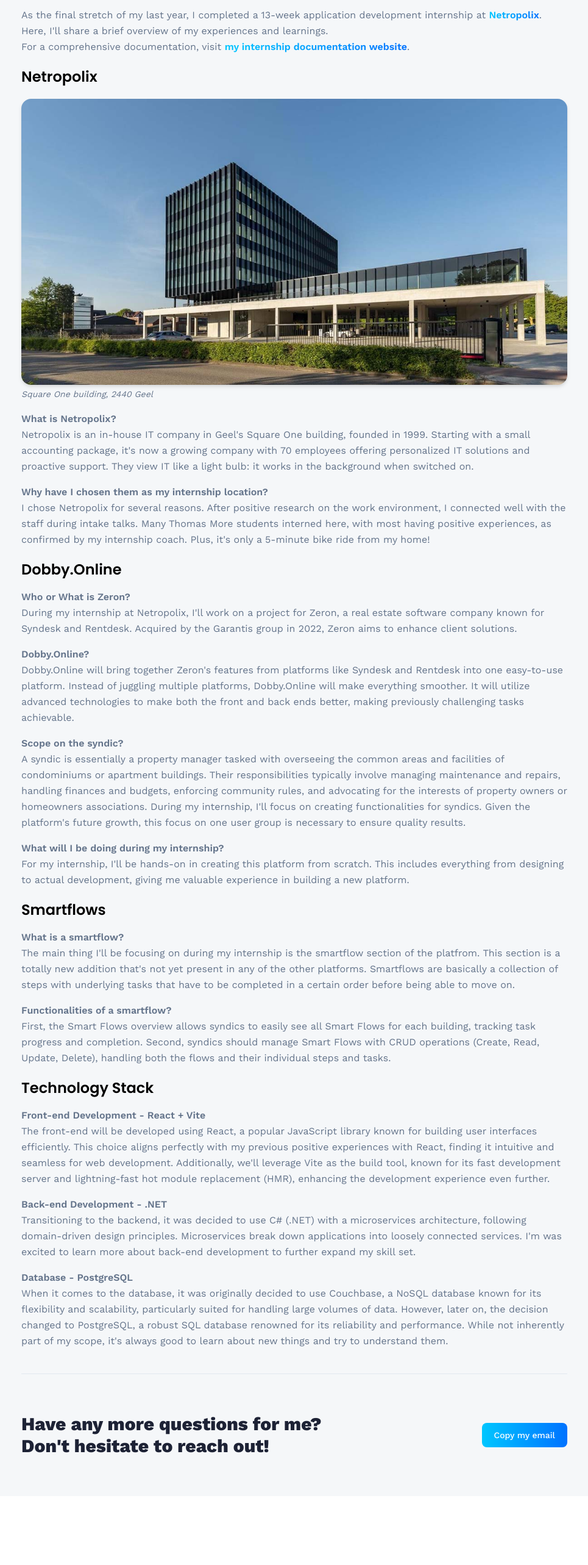
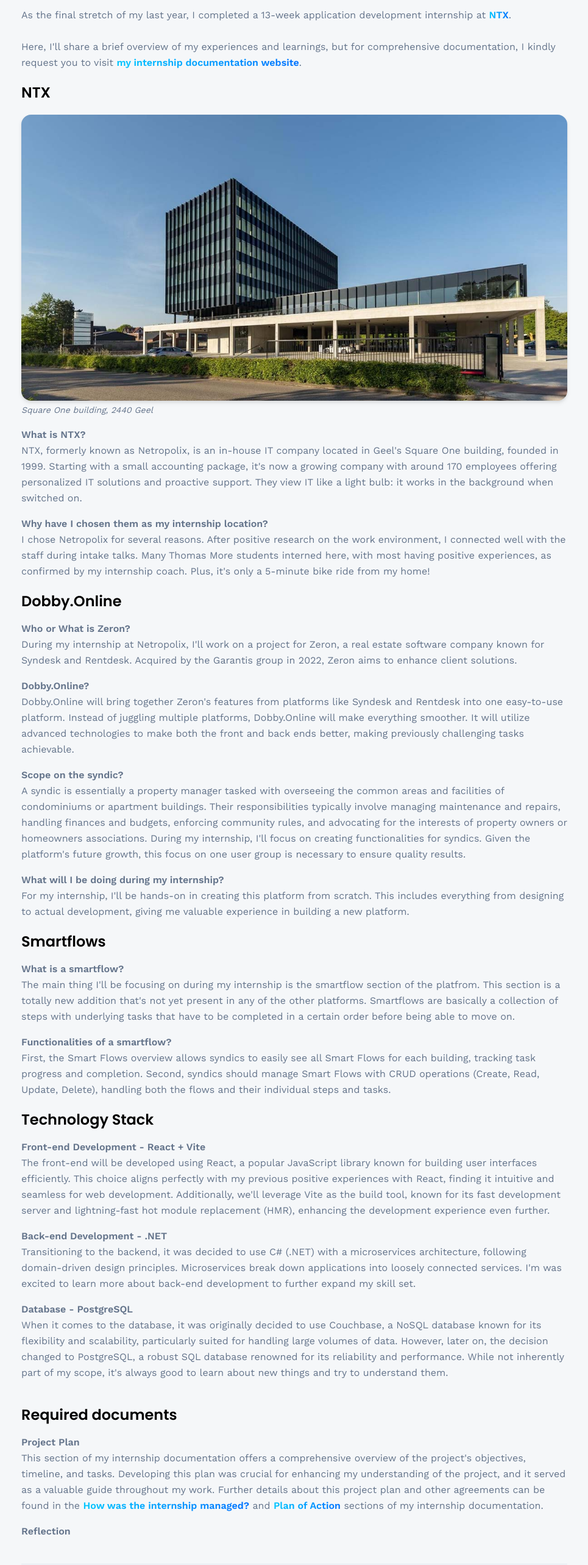
Before and after one commit to marnikmaes/3DPortfolio, a React (Vite) app in the folder portfolio/: page /internship in a window 1280 px wide. Shown: the part 200-2766 px from the top of the page at 61% size, without its empty margins (157-1122 px from the left). Before the commit the page ends 2653 px from the top, so only its background shows below. Built offline with nearby package versions, Linux system fonts and the light colour scheme.

Commit message:
Update Internship.tsx

```diff
--- a/portfolio/src/pages/Internship.tsx
+++ b/portfolio/src/pages/Internship.tsx
@@ -14,21 +14,22 @@
             </h1>
 
             <p className='text-slate-500 mt-5 leading-relaxed'>
-                As the final stretch of my last year, I completed a 13-week application development internship at <span><Link to={'https://www.ntx.be/en/'} className='font-semibold blue-gradient_text'>Netropolix</Link></span>.
-                Here, I'll share a brief overview of my experiences and learnings.<br/>
-                For a comprehensive documentation, visit <span><Link to={'https://marnikmaes-internship2024.netlify.app/'} className='font-semibold blue-gradient_text'>my internship documentation website</Link></span>.
+                As the final stretch of my last year, I completed a 13-week application development internship at <span><Link to={'https://www.ntx.be/en/'} className='font-semibold blue-gradient_text' target="_blank" rel="noopener noreferrer">NTX</Link></span>.
+                <br/>
+                <br/>
+                Here, I'll share a brief overview of my experiences and learnings, but for comprehensive documentation, I kindly request you to visit  <span><Link to={'https://marnikmaes-internship2024.netlify.app/'} className='font-semibold blue-gradient_text' target="_blank" rel="noopener noreferrer">my internship documentation website</Link></span>.
             </p>
 
             <div className='py-5'>
                 <div className='pb-5 text-2xl font-poppins font-semibold'>
-                    <h2>Netropolix</h2>
+                    <h2>NTX</h2>
                 </div>
                 <img src={squareOne} alt="Square One building" className='w-fit h-fit rounded-2xl drop-shadow-md'/>
                 <p className='pt-1 italic text-slate-500 leading-relaxed text-sm'>Square One building, 2440 Geel</p>
                 <p className='pt-4 text-slate-500 leading-relaxed'>
-                    <span className='font-semibold'>What is Netropolix?</span><br/>
-                    Netropolix is an in-house IT company in Geel's Square One building, founded in 1999. Starting with a small accounting package,
-                    it's now a growing company with 70 employees offering personalized IT solutions and proactive support. They view IT like a light bulb:
+                    <span className='font-semibold'>What is NTX?</span><br/>
+                    NTX, formerly known as Netropolix, is an in-house IT company located in Geel's Square One building, founded in 1999. Starting with a small accounting package,
+                    it's now a growing company with around 170 employees offering personalized IT solutions and proactive support. They view IT like a light bulb:
                     it works in the background when switched on.
                 </p>
                 <p className='pt-4 text-slate-500 leading-relaxed'>
@@ -116,6 +117,20 @@
                 </p>
             </div>
 
+            <div className='pb-10'>
+                <div className='pb-4 text-2xl font-poppins font-semibold'>
+                    <h2>Required documents</h2>
+                </div>
+                <p className='text-slate-500 leading-relaxed'>
+                    <span className='font-semibold'>Project Plan</span><br/>
+                    This section of my internship documentation offers a comprehensive overview of the project's objectives, timeline, and tasks. Developing this plan was crucial for enhancing my understanding of the project, and it served as a valuable guide throughout my work.
+                    Further details about this project plan and other agreements can be found in the <span><Link to={'https://marnikmaes-internship2024.netlify.app/intro/5w1h.html#how-was-the-internship-managed'} className='font-semibold blue-gradient_text' target="_blank" rel="noopener noreferrer">How was the internship managed?</Link></span> and <span><Link to={'https://marnikmaes-internship2024.netlify.app/PoA/'} className='font-semibold blue-gradient_text' target="_blank" rel="noopener noreferrer">Plan of Action</Link></span> sections of my internship documentation.
+                </p>
+                <p className='pt-4 text-slate-500 leading-relaxed'>
+                    <span className='font-semibold'>Reflection</span><br/>
+                </p>
+            </div>
+
             <hr className='border-slate-200' />
 
             <CTA />
```
